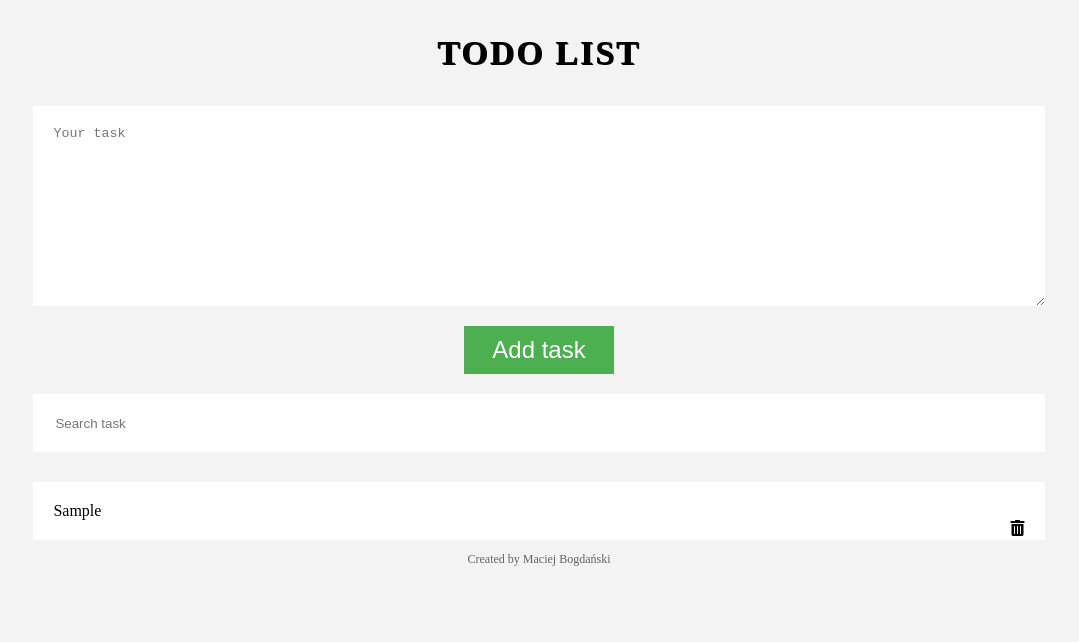
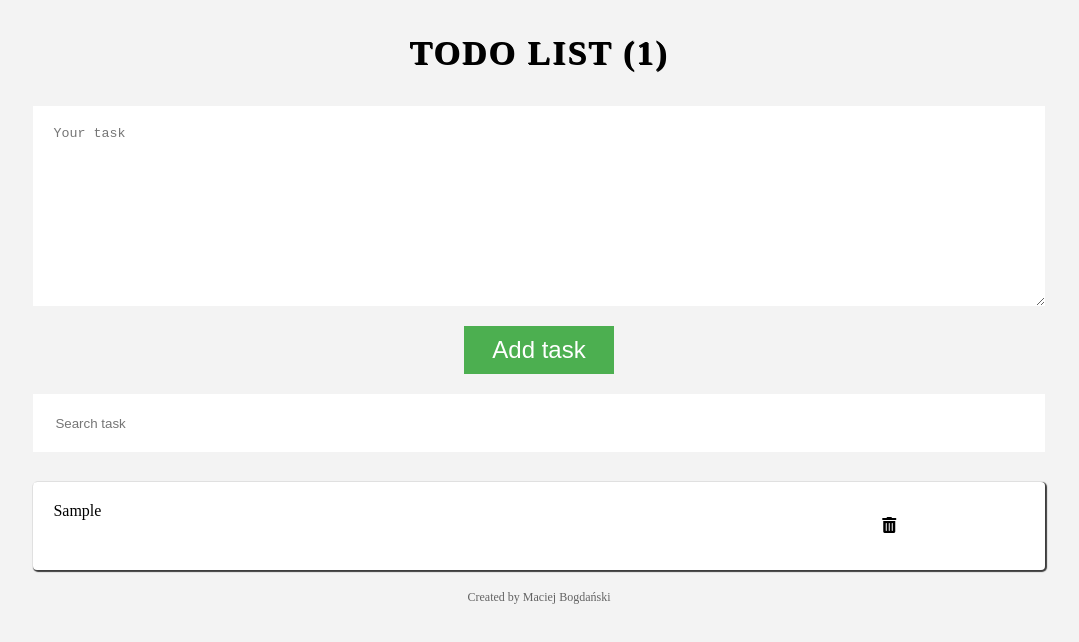
Before and after one commit to mackey7/ToDo-Vanilla-JS, a plain HTML site: page index.html in a window 1280 px wide. Both pictures are taken after typing "Sample" into the empty fields and a click on the button "Add task". Shown: the whole page, without its empty margins (101-1180 px from the left). Drawn offline with Linux system fonts and the light colour scheme.

Commit message:
refactor code

```diff
--- a/index.html
+++ b/index.html
@@ -10,26 +10,31 @@
         crossorigin="anonymous">
     <title>Document</title>
 </head>
+<!-- body ToDo -->
 
 <body class="app-todo">
-    <nav class="app-navigtion">
-        <p>TODO LIST</p>
-    </nav>
+    <!-- App header -->
+    <header class="app-navigtion">
+        <p>TODO LIST <span class="todo-lenght"></span></p>
+    </header>
     <main class="app-main">
         <form action="" class="app-form">
             <textarea name=" " id=" " cols="30 " rows="10 " placeholder="Your task"></textarea>
             <button class="add-task " type="submit">Add task</button>
 
         </form>
+        <!-- task serch -->
         <aside class="app-search-bar ">
             <label for="task-search"> Search:</label>
             <input class="task-search" type="text" placeholder="Search task">
+
         </aside>
         <section class="app-todo-list">
 
 
         </section>
     </main>
+    <!-- Footer -->
     <footer class="app-footer ">
         <p>Created by Maciej Bogdański</p>
     </footer>
--- a/script.js
+++ b/script.js
@@ -1,60 +1,64 @@
-
-document.addEventListener('DOMContentLoaded', function () {
-    const textarea = document.querySelector('.app-form textarea');
-    const addTask = document.querySelector('.add-task');
-    const taskContainer = document.querySelector('.app-todo-list');
-    const taskSearch = document.querySelector('.task-search');
+document.addEventListener("DOMContentLoaded", () => {
+  check();
+  const textarea = document.querySelector(".app-form textarea");
+  const addTask = document.querySelector(".add-task");
+  const taskContainer = document.querySelector(".app-todo-list");
+  const taskSearch = document.querySelector(".task-search");
   let textareaValue = null;
 
-    textarea.addEventListener('change', function (event) {
-        textareaValue = event.target.value
-
+  textarea.addEventListener("input", e => {
+    textareaValue = e.target.value;
   });
 
-    addTask.addEventListener('click', function (event) {
-        event.preventDefault();
+  addTask.addEventListener("click", e => {
+    e.preventDefault();
     if (textareaValue !== null) {
       createTask(textareaValue);
-            textarea.value = '';
-        };
-
+      textarea.value = "";
+    }
   });
   function createTask(textareaValue) {
-        const taskContainer = document.querySelector('.app-todo-list');
-        const taskItem = document.createElement('div');
-        taskItem.classList.add('task-item');
-        const taskItemContent = document.createElement('div');
-        taskItemContent.classList.add('task-item-content');
+    const taskContainer = document.querySelector(".app-todo-list");
+    const taskItem = document.createElement("div");
+    taskItem.classList.add("task-item");
+    const taskItemContent = document.createElement("div");
+    taskItemContent.classList.add("task-item-content");
     taskItemContent.innerText = textareaValue;
-        const taskItemDelete = document.createElement('div');
-        taskItemDelete.classList.add('task-item-delete');
+    const taskItemDelete = document.createElement("div");
+    taskItemDelete.classList.add("task-item-delete");
     taskItemDelete.innerHTML = '<i class="fas fa-trash-alt"></i>';
     taskContainer.appendChild(taskItem);
     taskItem.appendChild(taskItemContent);
     taskItem.appendChild(taskItemDelete);
 
-    };
+    check();
+  }
 
-    taskContainer.addEventListener('click', function (event) {
-        if (event.target.closest('.task-item-delete') !== null) {
-            event.target.closest('.task-item').remove();
+  taskContainer.addEventListener("click", e => {
+    if (e.target.closest(".task-item-delete") !== null) {
+      e.target.closest(".task-item").remove();
     }
+    check();
   });
 
-    taskSearch.addEventListener('input', function () {
+  taskSearch.addEventListener("input", () => {
     const val = this.value;
-        const elems = taskContainer.querySelector('.task-item');
+    const elems = taskContainer.querySelectorAll(".task-item");
 
-        [].forEach.call(elems, function (el) {
-            const text = el.querySelector('.task-item-content').innerText;
-            if (text.indexOf(val) !== -1) {
-                el.style.setProperty('display', '');
+    [].forEach.call(elems, el => {
+      const text = el.querySelector(".task-item-content").innerText;
+
+      if (text.indexOf(val) != -1) {
+        el.style.setProperty("display", " ");
       } else {
-                el.style.setProperty('display', 'none');
+        el.style.setProperty("display", "none");
       }
-
     });
   });
 
-
+  function check() {
+    const elem = document.querySelectorAll(".task-item");
+    const todoLenghtContainer = document.querySelector(".todo-lenght");
+    todoLenghtContainer.innerHTML = `(${elem.length}) `;
+  }
 });
--- a/style.css
+++ b/style.css
@@ -43,11 +43,11 @@
 
 .app-form button {
   position: relative;
-    background-color: #4CAF50;
+  background-color: #4caf50;
   border: none;
   outline: none;
   font-size: 24px;
-    color: #FFFFFF;
+  color: #ffffff;
   padding: 10px;
   width: 150px;
   text-align: center;
@@ -61,7 +61,7 @@
 
 .app-form button:after {
   content: "";
-    background: #90EE90;
+  background: #90ee90;
   display: block;
   position: absolute;
   padding-top: 300%;
@@ -70,7 +70,7 @@
   margin-top: -120%;
   opacity: 0;
   -webkit-transition: all 0.8s;
-    transition: all 0.8s
+  transition: all 0.8s;
 }
 
 .app-form button:active:after {
@@ -90,7 +90,7 @@
   text-transform: uppercase;
   font-weight: 500;
   letter-spacing: 1px;
-    background: #FFFFFF;
+  background: #ffffff;
   -webkit-box-sizing: border-box;
   box-sizing: border-box;
 }
@@ -106,23 +106,31 @@
 }
 
 .app-todo-list {
-    background: #FFFFFF;
-    padding: 20px;
   margin-top: 30px;
 }
 
 .task-item {
+  background-color: #ffffff;
+  display: -webkit-box;
+  display: -ms-flexbox;
+  display: flex;
+  min-height: 100%;
   -webkit-box-shadow: 0px 0px 41px -9px rgba(0, 0, 0, 0.75);
-    box-shadow: 0px 0px 41px -9px rgba(0, 0, 0, 0.75);
+  box-shadow: 1px 1px 1px 1px rgba(0, 0, 0, 0.75);
+  border-radius: 4px;
+  margin-bottom: 20px;
 }
 
 .task-item-content {
   width: 80%;
-    overflow: hidden;
+  padding: 20px;
+  margin-bottom: 30px;
+  min-height: 100%;
 }
 
 .task-item-delete {
-    float: right;
+  -ms-flex-item-align: center;
+  align-self: center;
 }
 
 .app-footer p {
```
Lines whose indentation alone changed are shown as unchanged.
